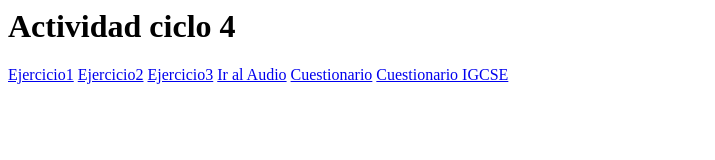
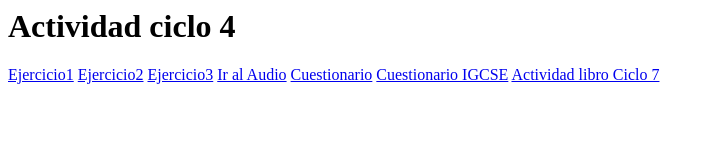
Before and after one commit to juanortiz02est/juanortiz02est.github.io, a plain HTML site: page index.html in a window 1280 px wide. Shown: the whole page, without its empty margins (0-715 px from the left). Drawn offline with Linux system fonts and the light colour scheme.

Commit message:
Add link to 'Actividad libro Cicggsgshslo 7' in index.html
sfastdfjsgdfhsjdfhjsdfsdfsdfdfsdfdfsd

```diff
--- a/index.html
+++ b/index.html
@@ -10,6 +10,7 @@
         <a href="Audio.html">Ir al Audio</a>
          <a href="Cuestionario.html">Cuestionario</a>
         <a href="IGCSE.HTML">Cuestionario IGCSE</a>
+       <a href="Libro.HTML">Actividad libro Ciclo 7</a>
     </body>
 
 
```
